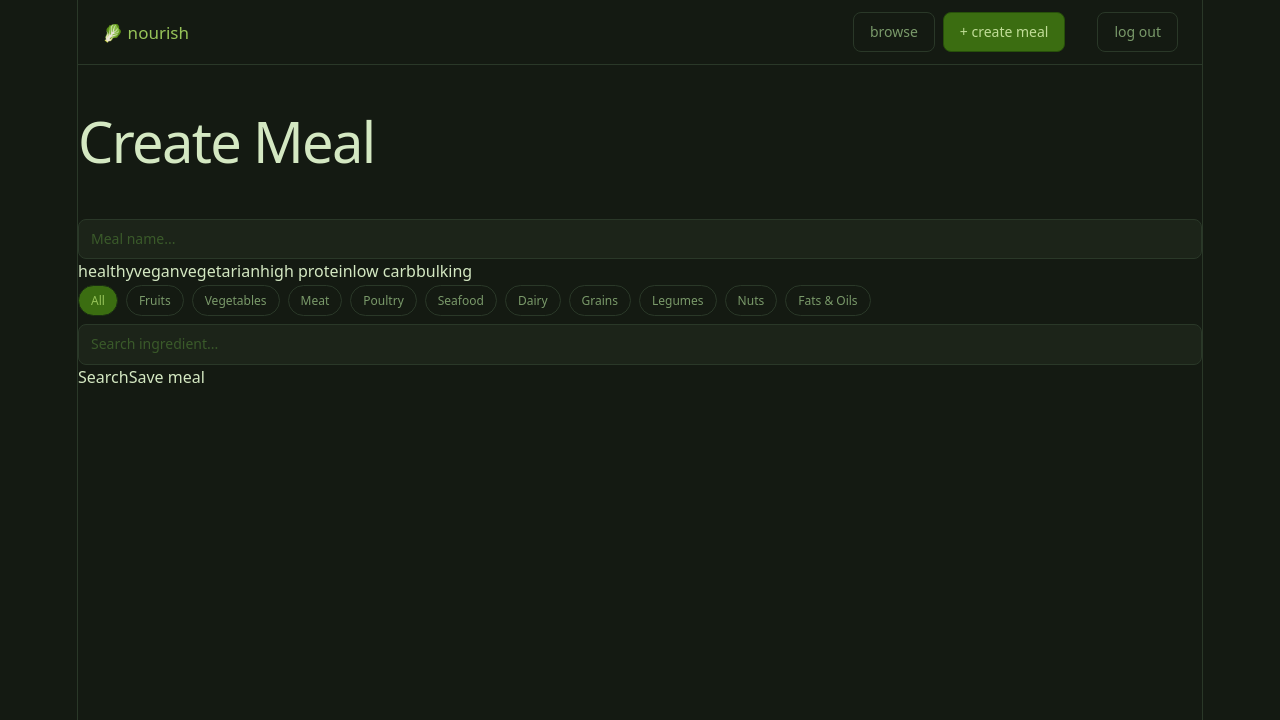
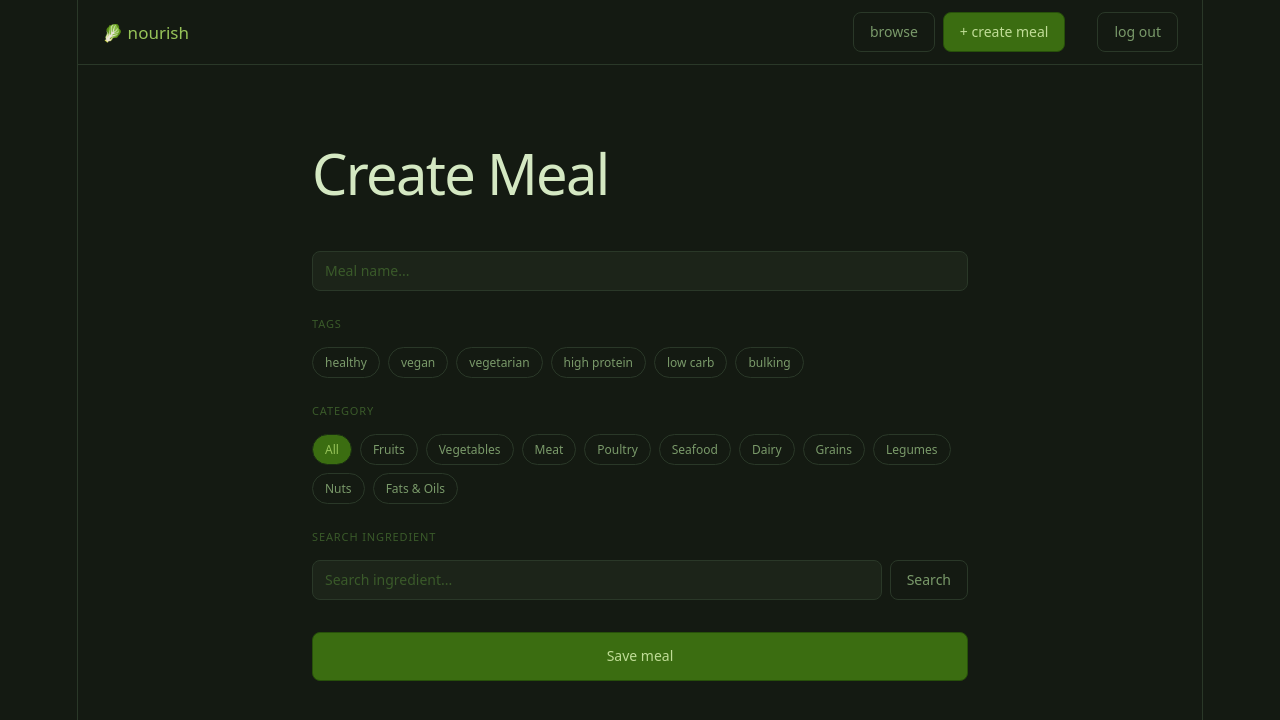
Before and after one commit to degenerade/nutrition_app, a React (Vite) app in the folder client/: page /meals/create in a window 1280 px wide. Shown: the top 720 px of the page. Built offline with nearby package versions, Linux system fonts and the light colour scheme; sample sign-in values are in the browser's storage.

Commit message:
create page styling

```diff
--- a/client/src/pages/CreateMealPage.jsx
+++ b/client/src/pages/CreateMealPage.jsx
@@ -2,6 +2,7 @@ import { useState } from 'react'
 import { useNavigate } from 'react-router-dom'
 import { api } from '../lib/api'
 import { TAGS, FOOD_CATEGORIES } from '../lib/constants'
+import styles from '../styles/CreateMealPage.module.css'
 
 export default function CreateMealPage() {
     const navigate = useNavigate()
@@ -29,6 +30,7 @@ export default function CreateMealPage() {
                 : `/nutrition/${encodeURIComponent(query)}`
             const data = await api.get(path)
             setResults(data)
+            setError(null)
         } catch {
             setError('Search failed')
         }
@@ -82,36 +84,38 @@ export default function CreateMealPage() {
     }, { calories: 0, protein: 0, carbs: 0, fat: 0})
 
     return (
-        <div>
-            <h1>Create Meal</h1>
+        <div className={styles.container}>
+            <h1 className={styles.title}>Create Meal</h1>
 
             {/* meal name */}
+            <div className={styles.section}>
                 <input
                     value={name}
                     onChange={e => setName(e.target.value)}
                     placeholder="Meal name..."
                 />
+            </div>
 
             {/* tags */}
-            <div>
+            <div className={styles.section}>
+                <p className="section-label">Tags</p>
+                <div className={styles.tagRow}>
                     {TAGS.map(tag => (
                         <button
                             key={tag}
                             onClick={() => handleTagToggle(tag)}
-                        style={{ fontWeight: selectedTags.includes(tag) ? 'bold' : 'normal' }}
+                            className={`tag-btn ${selectedTags.includes(tag) ? 'active' : ''}`}
                         >
                             {tag}
                         </button>
                     ))}
                 </div>
+            </div>
 
-            {/* ingredient search */}
-            <div style={{
-                display:        'flex',
-                gap:            '8px',
-                marginBottom:   '8px',
-                flexWrap:       'wrap'
-            }}>
+            {/* category filter */}
+            <div className={styles.section}>
+                <p className="section-label">Category</p>
+                <div className={styles.categoryRow}>
                     {FOOD_CATEGORIES.map(cat => (
                         <button
                             key={cat.value}
@@ -122,54 +126,102 @@ export default function CreateMealPage() {
                         </button>
                     ))}
                 </div>
+            </div>
+
+            {/* ingredient search */}
+            <div className={styles.section}>
+                <p className="section-label">Search ingredient</p>
+                <div className={styles.searchRow}>
                     <input
                         value={query}
                         onChange={e => setQuery(e.target.value)}
                         onKeyDown={e => e.key === 'Enter' && handleSearch()}
                         placeholder="Search ingredient..."
                     />
-            <button onClick={handleSearch}>Search</button>
+                    <button
+                        className={`btn btn.primary ${styles.searchBtn}`}
+                        onClick={handleSearch}
+                    >
+                        Search
+                    </button>
+                </div>
 
+                {results.length > 0 && (
+                    <div className={`card ${styles.results}`}>
                         {results.map(food => (
-                <div key={food.fdcId} onClick={() => handleAddIngredient(food)}>
-                    {food.name} ({food.category})
+                            <div
+                                key={food.fdcId}
+                                className={styles.resultsItem}
+                                onClick={() => handleAddIngredient(food)}
+                            >
+                                {food.name}
+                                <span className={styles.resultCategory}>{food.category}</span>
                             </div>
                         ))}
+                    </div>
+                )}
+            </div>
 
             {/* ingredient list */}
             {ingredients.length > 0 && (
-                <div>
-                    <h3>Ingredients</h3>
+                <div className={styles.section}>
+                    <p className="section-label">Ingredients</p>
+                    <div className={`card ${styles.ingredients}`}>
                         {ingredients.map(ing => (
-                        <div key={ing.fdcId}>
-                            <span>{ing.name}</span>
+                            <div key={ing.fdcId} className={styles.ingredientRow}>
+                                <span className={styles.ingredientName}>{ing.name}</span>
                                 <input
                                     type="number"
                                     min="1"
                                     value={ing.amount}
+                                    className={styles.amountInput}
                                     onChange={e => handleAmountChange(ing.fdcId, e.target.value)}
                                 />
-                            <span>g</span>
-                            <button onClick={() => handleRemove(ing.fdcId)}>Remove</button>
+                                <span className={styles.unit}>g</span>
+                                <button
+                                    className={`btn ${styles.removeBtn}`}
+                                    onClick={() => handleRemove(ing.fdcId)}
+                                >
+                                    Remove
+                                </button>
                             </div>
                         ))}
+                    </div>
                 </div>
             )}
 
             {/* live ing preview */}
             {ingredients.length > 0 && (
+                <div className={styles.section}>
+                    <p className="section-label">Nutrition preview</p>
+                    <div className="nutrition-preview">
                         <div>
-                    <h3>Nutrition preview</h3>
-                    <p>Calories:    {Math.round(preview.calories)}kcal</p>
-                    <p>Protein:     {Math.round(preview.protein)}g</p>
-                    <p>Carbs:       {Math.round(preview.carbs)}g</p>
-                    <p>Fat:         {Math.round(preview.fat)}g</p>
+                            <p className="label">Calories</p>
+                            <p className="value">{Math.round(preview.calories)}kcal</p>
+                        </div>
+                        <div>
+                            <p className="label">Protein</p>
+                            <p className="value">{Math.round(preview.protein)}g</p>
+                        </div>
+                        <div>
+                            <p className="label">Carbs</p>
+                            <p className="value">{Math.round(preview.carbs)}g</p>
+                        </div>
+                        <div>
+                            <p className="label">Fat</p>
+                            <p className="value">{Math.round(preview.fat)}g</p>
+                        </div>
+                    </div>
                 </div>
             )}
 
-            {error && <p>{error}</p>}
+            {error && <p className={styles.error}>{error}</p>}
 
-            <button onClick={handleSave} disabled={saving}>
+            <button
+                className={`btn btn-primary ${styles.saveBtn}`}
+                onClick={handleSave}
+                disabled={saving}
+            >
                 {saving ? 'Saving...' : 'Save meal'}
             </button>
         </div>
--- /dev/null
+++ b/client/src/styles/CreateMealPage.module.css
@@ -0,0 +1,115 @@
+.container {
+    max-width: 720px;
+    margin: 0 auto;
+    padding: 2rem;
+}
+
+.title {
+    margin-bottom: 2rem;
+}
+
+.section {
+    margin-bottom: 1.5rem;
+}
+
+.tagRow {
+    display: flex;
+    flex-wrap: wrap;
+    gap: 8px;
+    margin-top: 8px;
+}
+
+.categoryRow {
+    display: flex;
+    flex-wrap: wrap;
+    gap: 8px;
+    margin-bottom: 8px;
+}
+
+.searchRow {
+    display: flex;
+    gap: 8px;
+    margin-bottom: 8px;
+}
+
+.searchBtn {
+    white-space: nowrap;
+    width: auto;
+}
+
+.results {
+    padding: 4px 0;
+    margin-bottom: 1rem;
+}
+
+.resultsItem {
+    padding: 10px 14px;
+    cursor: pointer;
+    border-bottom: 0.5px solid var(--border);
+    font-size: 14px;
+    color: var(--text-primary);
+}
+
+.resultItem:hover {
+    background: var(--bg-raised);
+}
+
+.resultItem:last-child {
+    border-bottom: none;
+}
+
+.resultCategory {
+    color: var(--text-muted);
+    margin-left: 8px;
+    font-size: 12px;
+}
+
+.ingredientList {
+    padding: 0;
+}
+
+.ingredientRow {
+    display: flex;
+    align-items: center;
+    gap: 12px;
+    padding: 10px 14px;
+    border-bottom: 0.5px solid var(--border);
+}
+
+.ingredientRow:last-child {
+    border-bottom: none;
+}
+
+.ingredientName {
+    flex: 1;
+    font-size: 14px;
+    color: var(--text-primary);
+}
+
+.amountInput {
+    width: 72px;
+    text-align: right;
+    margin-bottom: 0;
+}
+
+.unit {
+    font-size: 13px;
+    color: var(--text-muted);
+}
+
+.removeBtn {
+    padding: 13px;
+    font-size: 12px;
+}
+
+.error {
+    color: #ff6b6b;
+    margin-bottom: 1rem;
+    font-size: 14px;
+}
+
+.saveBtn {
+    width: 100%;
+    padding: 12px;
+    margin-top: 0.5rem;
+}
```
Lines whose indentation alone changed are shown as unchanged.
